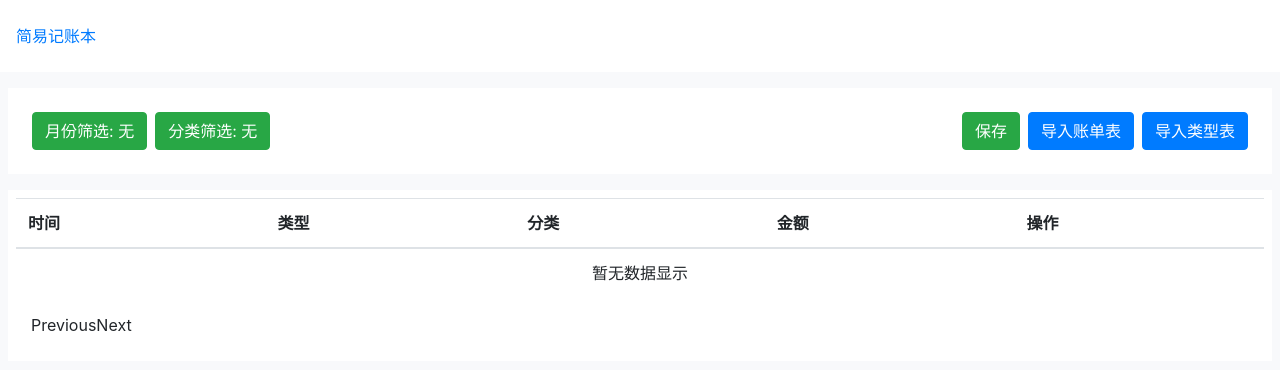
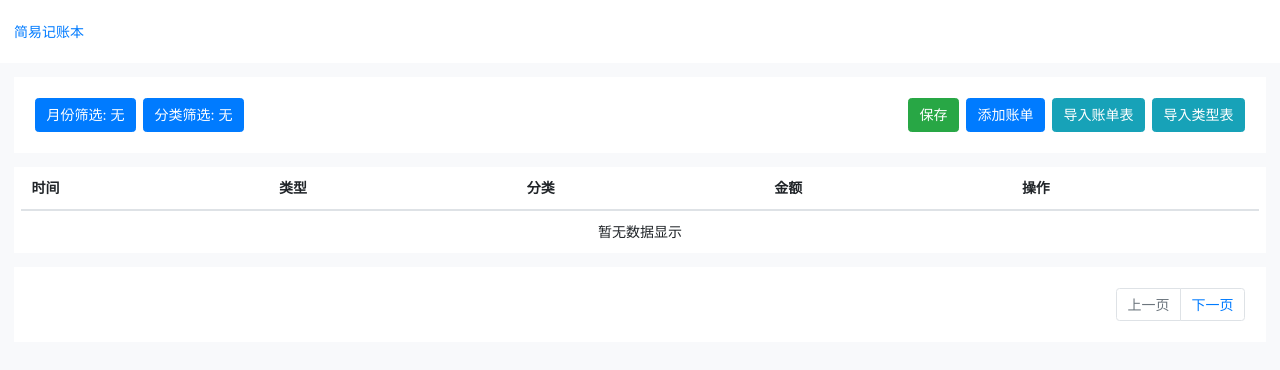
Before and after one commit to forek/simple-cashbook, a React (Create React App) app: page / in a window 1280 px wide. Shown: the top 370 px of the page. Built offline with nearby package versions, Linux system fonts and the light colour scheme.

Commit message:
Update app

```diff
--- a/src/App.css
+++ b/src/App.css
@@ -1,17 +1,21 @@
-body {
-  background-color: #f8f9fb!important;
-}
-
-.bg-white {
+.App .bg-white {
   background-color: #FFF;
 }
 
-#react-paginate ul {
-  display: inline-block;
-  padding-left: 15px;
-  padding-right: 15px;
+.App .dropdown-item {
+  cursor: pointer;
 }
 
-#react-paginate li {
+.App #react-paginate ul {
   display: inline-block;
 }
+
+.App #react-paginate li {
+  display: inline-block;
+  cursor: pointer;
+  user-select: none;
+}
+
+.App table td {
+  vertical-align: middle;
+}
--- a/src/App.tsx
+++ b/src/App.tsx
@@ -8,7 +8,7 @@ function App () {
   const context = useCashbook()
 
   return (
-    <div className='App'>
+    <div className='App pb-3'>
       <nav className='nav bg-white py-3'>
         <a className='nav-link active' href='#'>简易记账本</a>
       </nav>
--- /dev/null
+++ b/src/components/AdditionModal.tsx
@@ -0,0 +1,146 @@
+import React, { useContext } from 'react'
+import { CashbookContext } from '../hooks/useCashbook'
+import Dropdown from './Dropdown'
+import useCancelListener from '../hooks/useCancelListener'
+import useFormGroup from '../hooks/useFormGroup'
+import moment from 'moment'
+
+interface Props {
+  visible: boolean
+  onClose(): void
+}
+
+interface Form {
+  time: string,
+  type: 0 | 1 | null,
+  category: string,
+  amount: number | null
+}
+
+export default function AdditionModal (props: Props) {
+  const { state, actions } = useContext(CashbookContext)
+  const ref = useCancelListener(() => { props.onClose() })
+  const [{ time, type, category, amount }, setState] = useFormGroup<Form>({ time: '', type: null, category: '', amount: null })
+
+  return (
+    <div
+      className='modal'
+      style={{
+        display: props.visible ? 'block' : 'none',
+        backgroundColor: 'rgba(0, 0, 0, 0.3)'
+      }}
+    >
+      <div className='modal-dialog modal-lg modal-dialog-centered' role='document' ref={ref}>
+        <div className='modal-content'>
+          <div className='modal-header'>
+            <h5 className='modal-title'>添加账单</h5>
+            <button
+              type='button'
+              className='close'
+              onClick={() => { props.onClose() }}
+            >
+              <span >&times;</span>
+            </button>
+          </div>
+          <div className='modal-body'>
+            <div>
+              <label>时间：</label>
+              <div className='input-group mb-3'>
+                <input
+                  value={time}
+                  onChange={(e) => setState('time', e.target.value)}
+                  type='text'
+                  className='form-control'
+                  placeholder={`请输入时间（例如：${moment().format('YYYY-MM-DD 00:00')} 或 ${moment().format('YYYY-MM-DD')}）`}
+                />
+                <div className='input-group-append'>
+                  <button className='btn btn-outline-secondary' type='button'>使用今天</button>
+                </div>
+              </div>
+            </div>
+            <div>
+              <label>类型 / 分类 / 金额：</label>
+              <div className='input-group mb-3'>
+                <div className='input-group-prepend'>
+                  <Dropdown
+                    className='d-inline-block input-group-text'
+                    menu={[
+                      { text: '支出', value: '0' },
+                      { text: '收入', value: '1' }
+                    ]}
+                    onClick={(record) => {
+                      setState('type', parseInt(record.value))
+                    }}
+                  >
+                    <span className='dropdown-toggle'>
+                      类型：{
+                        typeof type === 'number'
+                          ? ['支出', '收入'][type]
+                          : '请选择'
+                      }
+                    </span>
+                  </Dropdown>
+                  <Dropdown
+                    className='d-inline-block input-group-text'
+                    menu={
+                      state?.filterSet.category
+                        .map(item => ({
+                          text: state.categoriesIndex[item].name,
+                          value: item
+                        })) || []
+                    }
+                    onClick={(record) => {
+                      setState('category', record.value)
+                    }}
+                  >
+                    <span className='dropdown-toggle'>
+                      分类：{
+                        (category && state?.categoriesIndex)
+                          ? state.categoriesIndex[category].name
+                          : '请选择'
+                      }
+                    </span>
+                  </Dropdown>
+                </div>
+                <input
+                  value={amount || ''}
+                  onChange={e => setState('amount', parseFloat(e.target.value))}
+                  type='number'
+                  className='form-control'
+                  placeholder='请输入金额'
+                />
+              </div>
+            </div>
+          </div>
+          <div className='modal-footer'>
+            <button
+              type='button'
+              className='btn btn-secondary'
+              onClick={() => { props.onClose() }}
+            >
+              取消
+            </button>
+            <button
+              type='button'
+              className='btn btn-primary'
+              onClick={() => {
+                if (typeof type !== 'number' || typeof amount !== 'number' || !category || !time) return
+                // todo
+                actions?.add('bill', {
+                  type,
+                  amount,
+                  category,
+                  time: moment(time, time.length === 16 ? 'YYYY-MM-DD HH:mm' : 'YYY-MM-DD').valueOf().toString()
+                })
+
+                props.onClose()
+              }}
+            >
+              添加
+            </button>
+          </div>
+        </div>
+      </div>
+    </div>
+  )
+}
--- a/src/components/Cashbook.tsx
+++ b/src/components/Cashbook.tsx
@@ -1,8 +1,9 @@
-import React, { useContext } from 'react'
+import React, { useContext, useState } from 'react'
 import ReactPaginate from 'react-paginate'
 import { CashbookContext, Bill, BillTable, CategoriesTable, CategoriesIndex } from '../hooks/useCashbook'
 import { ToastContext } from './Toast'
 import ImportButton from './ImportButton'
+import AdditionModal from './AdditionModal'
 import Dropdown from './Dropdown'
 import Table from './Table'
 import moment from 'moment'
@@ -48,7 +49,7 @@ const billColumns = [
       return (
         <button
           type='button'
-          className='btn btn-danger d-inline-block'
+          className='btn btn-danger d-inline-block btn-sm'
           onClick={() => {
             const { onDeleteBill } = extraData
             onDeleteBill(record)
@@ -68,9 +69,10 @@ interface ColExDataType {
 
 const emptyFilter = [{ text: '无', value: '' }]
 
-export default function () {
+export default function Cashbook () {
   const { state, actions, io } = useContext(CashbookContext)
   const { toast } = useContext(ToastContext)
+  const [visible, setVisible] = useState(false)
 
   const colExData: ColExDataType = {
     categoriesIndex: state?.categoriesIndex,
@@ -80,7 +82,11 @@ export default function () {
   }
 
   return (
-    <div className='px-2'>
+    <div className='px-3'>
+      <AdditionModal
+        visible={visible}
+        onClose={() => { setVisible(false) }}
+      />
       <div className='mt-3 mb-3 p-4 bg-white'>
         <Dropdown
           className='d-inline-block'
@@ -95,7 +101,7 @@ export default function () {
             }
           }}
         >
-          <button className='mr-2 btn btn-success'>月份筛选: {state?.filters.time || '无'}</button>
+          <button className='mr-2 btn btn-primary'>月份筛选: {state?.filters.time || '无'}</button>
         </Dropdown>
         <Dropdown
           className='d-inline-block'
@@ -115,7 +121,12 @@ export default function () {
             }
           }}
         >
-          <button className='btn btn-success'>分类筛选: {state?.filters.category ? state.categoriesIndex[state?.filters.category].name : '无'}</button>
+          <button className='btn btn-primary'>分类筛选: {
+            state?.filters.category
+              ? state.categoriesIndex[state?.filters.category].name
+              : '无'
+          }
+          </button>
         </Dropdown>
         <div className='float-right'>
           <button
@@ -134,8 +145,17 @@ export default function () {
           >
             保存
           </button>
+          <button
+            type='button'
+            className='btn ml-2 btn-primary'
+            onClick={() => {
+              setVisible(!visible)
+            }}
+          >
+            添加账单
+          </button>
           <ImportButton
-            className='btn btn-primary ml-2'
+            className='btn btn-info ml-2'
             onImport={async (file) => {
               const result = (await io?.import('bill', file)) as BillTable
               if (result) actions?.import('bill', result)
@@ -144,7 +164,7 @@ export default function () {
             导入账单表
           </ImportButton>
           <ImportButton
-            className='btn btn-primary ml-2'
+            className='btn btn-info ml-2'
             onImport={async (file) => {
               const result = (await io?.import('categories', file)) as CategoriesTable
               if (result) actions?.import('categories', result)
@@ -154,12 +174,14 @@ export default function () {
           </ImportButton>
         </div>
       </div>
-      <div className='bg-white p-2'>
+      <div className='bg-white px-2'>
         <Table<Bill, ColExDataType>
           columns={billColumns}
           dataSource={state?.result}
           columnsExtraData={colExData}
         />
+      </div>
+      <div className='bg-white p-4 text-right'>
         <div id='react-paginate'>
           {
             state &&
@@ -169,6 +191,19 @@ export default function () {
                 forcePage={state.pagination.current}
                 pageRangeDisplayed={8}
                 marginPagesDisplayed={2}
+                containerClassName='pagination m-0'
+                pageClassName='page-item'
+                pageLinkClassName='page-link'
+                previousClassName='page-item'
+                nextClassName='page-item'
+                previousLinkClassName='page-link'
+                nextLinkClassName='page-link'
+                activeClassName='page-item active'
+                previousLabel='上一页'
+                nextLabel='下一页'
+                onPageChange={({ selected }) => {
+                  actions?.setPagination(selected)
+                }}
               />
           }
         </div>
--- a/src/components/Dropdown.tsx
+++ b/src/components/Dropdown.tsx
@@ -1,5 +1,5 @@
-import React, { useState, useEffect, useRef, PropsWithChildren, ReactElement, CSSProperties } from 'react'
-
+import React, { useState, PropsWithChildren, ReactElement, CSSProperties } from 'react'
+import useCancelListener from '../hooks/useCancelListener'
 interface DropdownProps {
   menu: {
     text: string
@@ -12,28 +12,7 @@ interface DropdownProps {
 
 export default function Dropdown (props: PropsWithChildren<DropdownProps>) {
   const [visible, setVisible] = useState(false)
-  const dropdownEl = useRef(null)
-  const listenerFn = useRef(null as unknown as (e: MouseEvent) => void | null)
-
-  useEffect(() => {
-    const fn = (e: MouseEvent) => {
-      let el = e.target as Node | null
-
-      do {
-        if (el === dropdownEl.current) return
-        el = el.parentNode
-      } while (el)
-
-      setVisible(false)
-    }
-
-    document.body.addEventListener('click', fn)
-    listenerFn.current = fn
-    return () => {
-      document.body.removeEventListener('click', listenerFn.current)
-    }
-  }, [])
-
+  const dropdownEl = useCancelListener(() => setVisible(false))
   const className = 'dropdown' + (props.className ? ` ${props.className}` : '')
 
   return (
@@ -51,7 +30,7 @@ export default function Dropdown (props: PropsWithChildren<DropdownProps>) {
           return false
         }
       })()}
-      <div className='dropdown-menu' style={{ display: visible ? 'block' : 'none' }}>
+      <div className='dropdown-menu overflow-auto' style={{ display: visible ? 'block' : 'none', maxHeight: 200 }}>
         {props.menu.map(item => (
           <div
             className='dropdown-item'
--- a/src/components/Table.tsx
+++ b/src/components/Table.tsx
@@ -17,7 +17,7 @@ export default function Table<T, P> (props: Props<T, P>) {
     <table className='table'>
       <thead>
         <tr>
-          {columns?.map(item => <th key={item.key}>{item.title}</th>)}
+          {columns?.map(item => <th className='border-top-0' key={item.key}>{item.title}</th>)}
         </tr>
       </thead>
 
--- /dev/null
+++ b/src/hooks/useCancelListener.ts
@@ -0,0 +1,31 @@
+import { useEffect, useRef } from 'react'
+
+interface Callback {
+  (): void
+}
+
+export default function useCancelListener (cb: Callback) {
+  const elRef = useRef(null)
+  const listenerFn = useRef(null as unknown as (e: MouseEvent) => void | null)
+
+  useEffect(() => {
+    const fn = (e: MouseEvent) => {
+      let el = e.target as Node | null
+
+      do {
+        if (el === elRef.current) return
+        el = el.parentNode
+      } while (el)
+
+      cb()
+    }
+
+    document.body.addEventListener('click', fn)
+    listenerFn.current = fn
+    return () => {
+      document.body.removeEventListener('click', listenerFn.current)
+    }
+  }, [])
+
+  return elRef
+}
--- a/src/hooks/useCashbook.ts
+++ b/src/hooks/useCashbook.ts
@@ -40,7 +40,7 @@ type Payload = PayloadTypes.State | PayloadTypes.Import | PayloadTypes.Add | Pay
 type CategoriesType = 0 | 1
 
 export interface Bill {
-  id: string
+  id?: string
   type: CategoriesType
   time: string
   category: string
@@ -403,6 +403,7 @@ function createActions (dispatch: React.Dispatch<CashbookAction<Payload>>) {
       dispatch({ type: t.import, payload: { importType: type, data } })
     },
     add (type: DataType, data: Bill | Categories) {
+      if (type === 'bill' && !data.id) data.id = uuidv4()
       dispatch({ type: t.add, payload: { dataType: type, data } })
     },
     remove (record: Bill) {
--- /dev/null
+++ b/src/hooks/useFormGroup.ts
@@ -0,0 +1,10 @@
+import { useState } from 'react'
+
+export default function useFormGroup<T extends {}> (initalState: {}) {
+  type key = keyof T
+  const [state, setState] = useState(initalState)
+
+  return [state, (key: string, value: T[key]) => {
+    setState({ ...state, [key]: value })
+  }] as [T, (key: string, value: T[key]) => void]
+}
--- a/src/index.css
+++ b/src/index.css
@@ -1,3 +1,7 @@
+html {
+  font-size: 14px;
+}
+
 body {
   margin: 0;
   font-family: -apple-system, BlinkMacSystemFont, 'Segoe UI', 'Roboto', 'Oxygen',
@@ -5,6 +9,7 @@ body {
     sans-serif;
   -webkit-font-smoothing: antialiased;
   -moz-osx-font-smoothing: grayscale;
+  background-color: #f8f9fb!important;
 }
 
 code {
```
